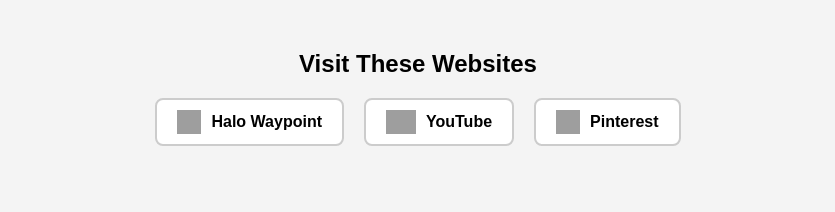
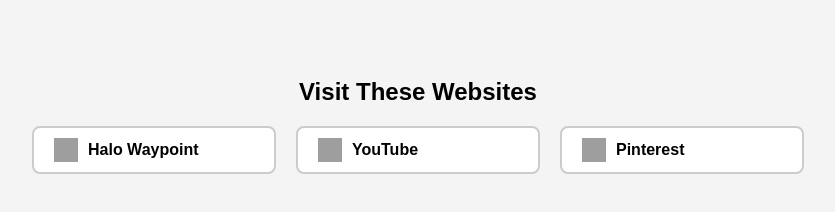
Before and after one commit to Dp24-star/Dp-24-star, a plain HTML site: page index.html in a window 1280 px wide. Shown: the whole page, without its empty margins (222-1057 px from the left). Drawn offline with Linux system fonts and the light colour scheme; grey boxes are pictures that could not be loaded.

Commit message:
Update index.html

```diff
--- a/index.html
+++ b/index.html
@@ -2,19 +2,20 @@
 <html lang="en">
 <head>
   <meta charset="UTF-8">
-  <title>Website Buttons</title>
+  <title>Dynamic Website Buttons</title>
   <style>
     body {
       font-family: Arial, sans-serif;
       text-align: center;
-      margin-top: 50px;
       background-color: #f4f4f4;
+      padding: 50px;
     }
 
     .button-container {
       display: flex;
       justify-content: center;
       gap: 20px;
+      flex-wrap: wrap;
     }
 
     .site-button {
@@ -29,6 +30,7 @@
       text-decoration: none;
       color: black;
       font-weight: bold;
+      min-width: 200px;
     }
 
     .site-button img {
@@ -45,23 +47,32 @@
 <body>
 
   <h2>Visit These Websites</h2>
+  <div class="button-container" id="buttons"></div>
 
-  <div class="button-container">
-    <a class="site-button" href="https://www.halowaypoint.com/" target="_blank">
-      <img src="https://content.halocdn.com/media/Default/brand/halo-icon-60x60-17f90b43f8644b84b2ed1aa5c556ad58.png" alt="Halo Waypoint">
-      Halo Waypoint
-    </a>
+  <script>
+    // Load JSON data
+    fetch('websites.json')
+      .then(response => response.json())
+      .then(data => {
+        const container = document.getElementById('buttons');
 
-    <a class="site-button" href="https://www.youtube.com/" target="_blank">
-      <img src="https://upload.wikimedia.org/wikipedia/commons/b/b8/YouTube_Logo_2017.svg" alt="YouTube" style="width: 30px;">
-      YouTube
-    </a>
+        data.forEach(site => {
+          const a = document.createElement('a');
+          a.href = site.url;
+          a.className = 'site-button';
+          a.target = '_blank';
 
-    <a class="site-button" href="https://www.pinterest.com/" target="_blank">
-      <img src="https://upload.wikimedia.org/wikipedia/commons/0/08/Pinterest-logo.png" alt="Pinterest" style="width: 24px;">
-      Pinterest
-    </a>
-  </div>
+          const img = document.createElement('img');
+          img.src = site.logo;
+          img.alt = site.name;
+
+          a.appendChild(img);
+          a.appendChild(document.createTextNode(site.name));
+          container.appendChild(a);
+        });
+      })
+      .catch(error => console.error('Error loading JSON:', error));
+  </script>
 
 </body>
 </html>
```
